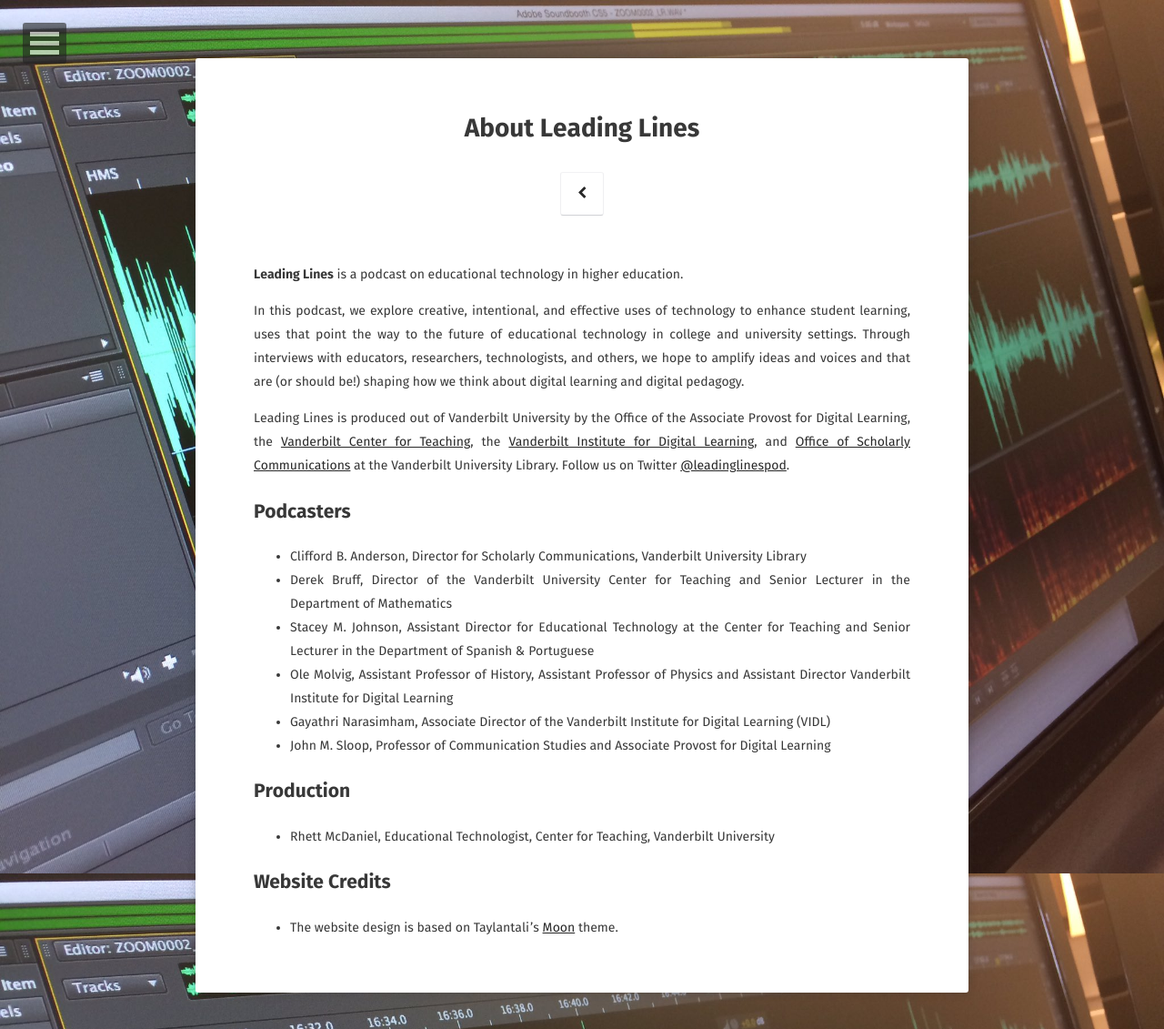
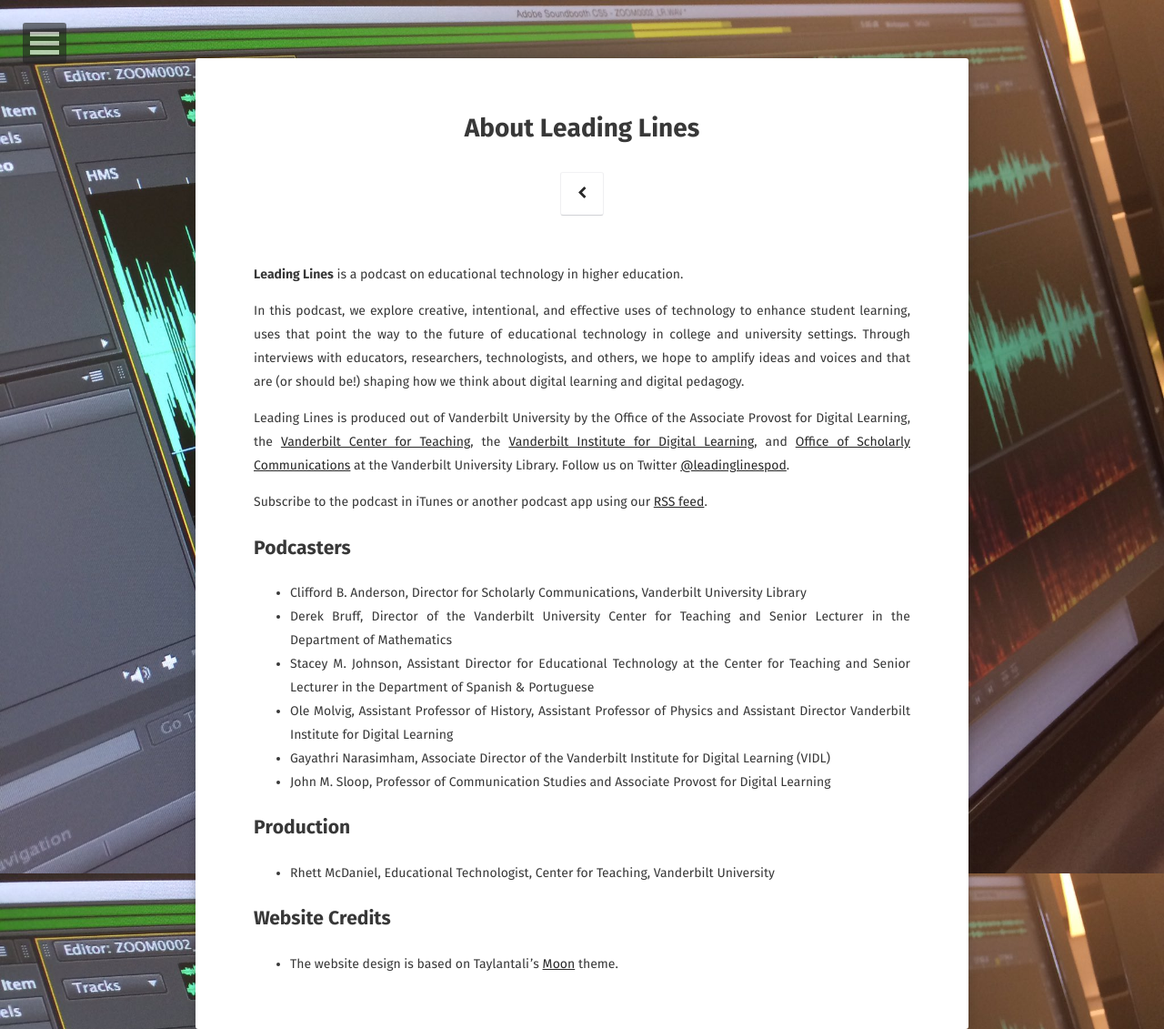
Before and after one commit to leadinglinespod/leadinglinespod.github.io, a Jekyll site: the page built from about/index.md, in a window 1280 px wide. Shown: the whole page at 91% size. Built offline with Jekyll 4.4.1, drawn with Linux system fonts in a browser that asks for light colours; some web fonts are replaced.

Commit message:
Update index.md

```diff
--- a/about/index.md
+++ b/about/index.md
@@ -11,6 +11,8 @@ comments: false
 In this podcast, we explore creative, intentional, and effective uses of technology to enhance student learning, uses that point the way to the future of educational technology in college and university settings. Through interviews with educators, researchers, technologists, and others, we hope to amplify ideas and voices and that are (or should be!) shaping how we think about digital learning and digital pedagogy.
 
 Leading Lines is produced out of Vanderbilt University by the Office of the Associate Provost for Digital Learning, the [Vanderbilt Center for Teaching](https://cft.vanderbilt.edu/), the [Vanderbilt Institute for Digital Learning](http://www.vanderbilt.edu/vidl/), and [Office of Scholarly Communications](http://www.library.vanderbilt.edu/scholarly/) at the Vanderbilt University Library. Follow us on Twitter [@leadinglinespod](http://twitter.com/leadinglinespod).
+
+Subscribe to the podcast in iTunes or another podcast app using our [RSS feed](http://feeds.soundcloud.com/users/soundcloud:users:219511823/sounds.rss).
 
 ## Podcasters
 
```
